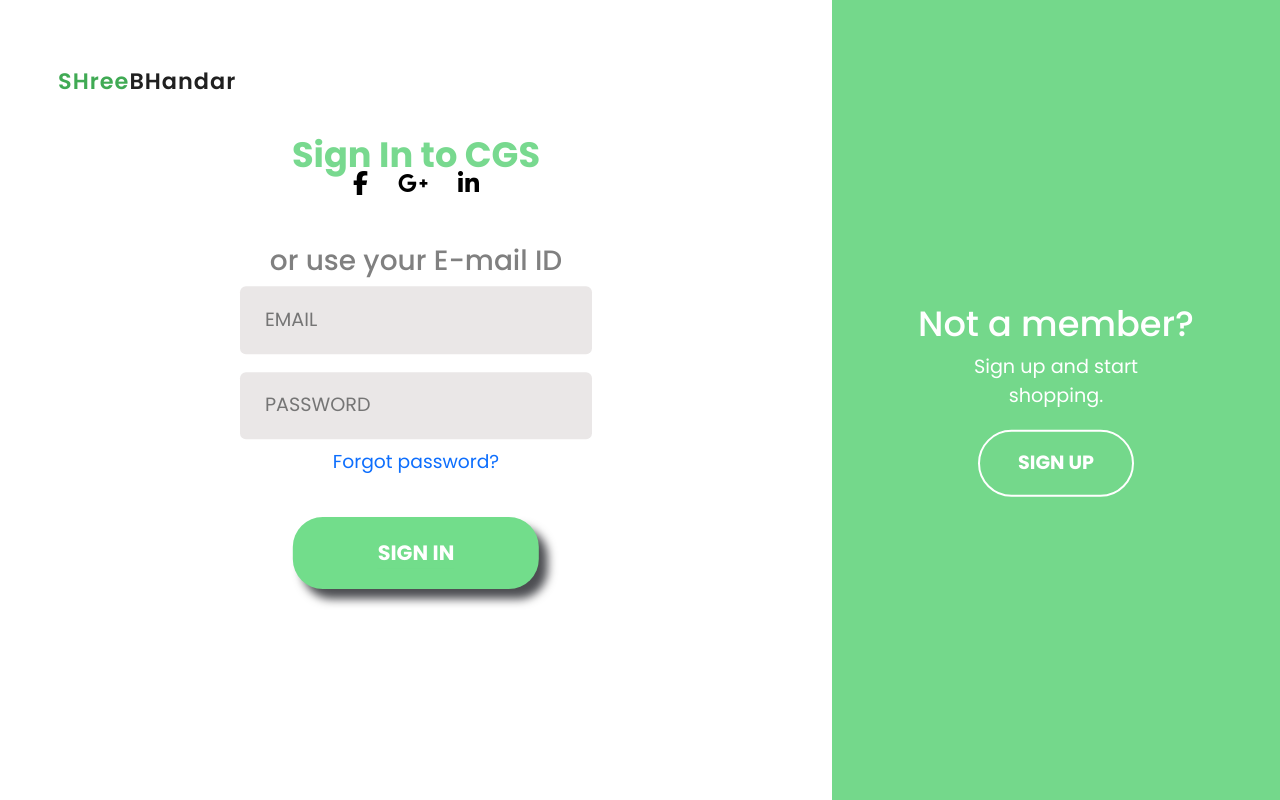
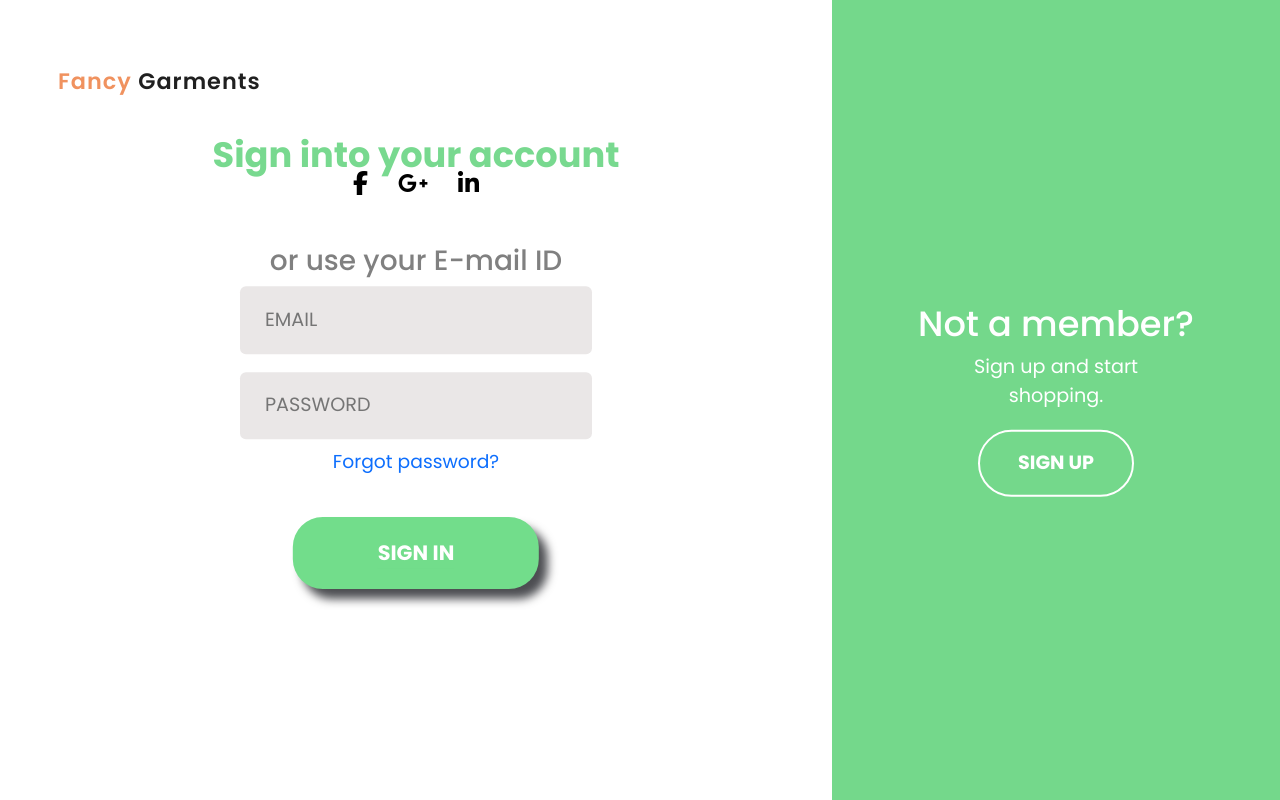
Before and after one commit to IshaanKhullar0007/Clothing-Website, a website: page Fancy-Garments/Login And Registration HTML.html in a window 1280 px wide. Drawn offline with nearby package versions, Linux system fonts and the light colour scheme.

Commit message:
Update Login And Registration HTML.html

```diff
--- a/Fancy-Garments/Login And Registration HTML.html
+++ b/Fancy-Garments/Login And Registration HTML.html
@@ -40,14 +40,14 @@
                         <nav class="navigation">
                             <a href="Home Page HTML.html" class="logo" style="text-decoration: none;">
 
-                                <span style="color: #40aa54;">SHree</span>BHandar
+                                <span style="color: #f0925f;">Fancy </span>Garments
 
                             </a>
                         </nav>
 
                         <h1>
 
-                            Sign In to CGS
+                            Sign into your account
 
                         </h1>
 
```
